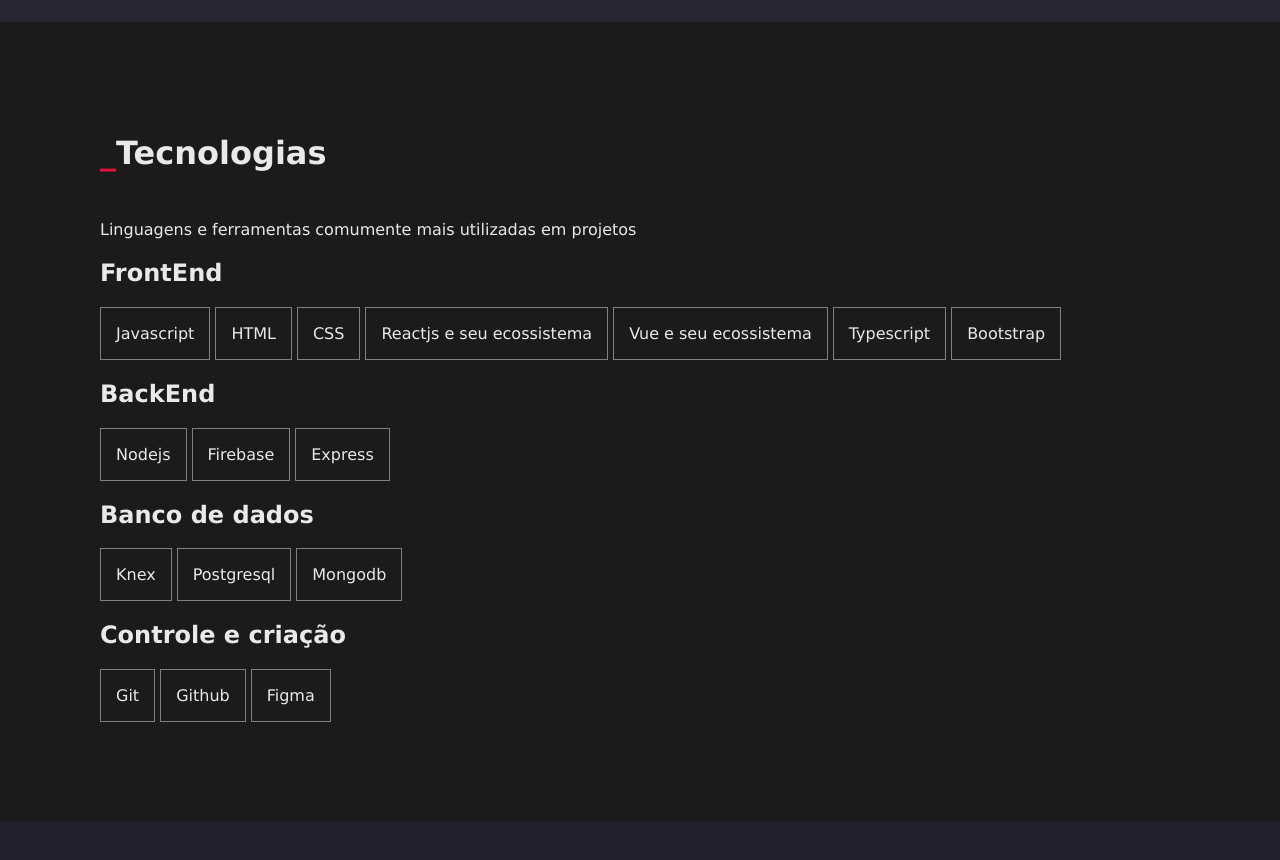
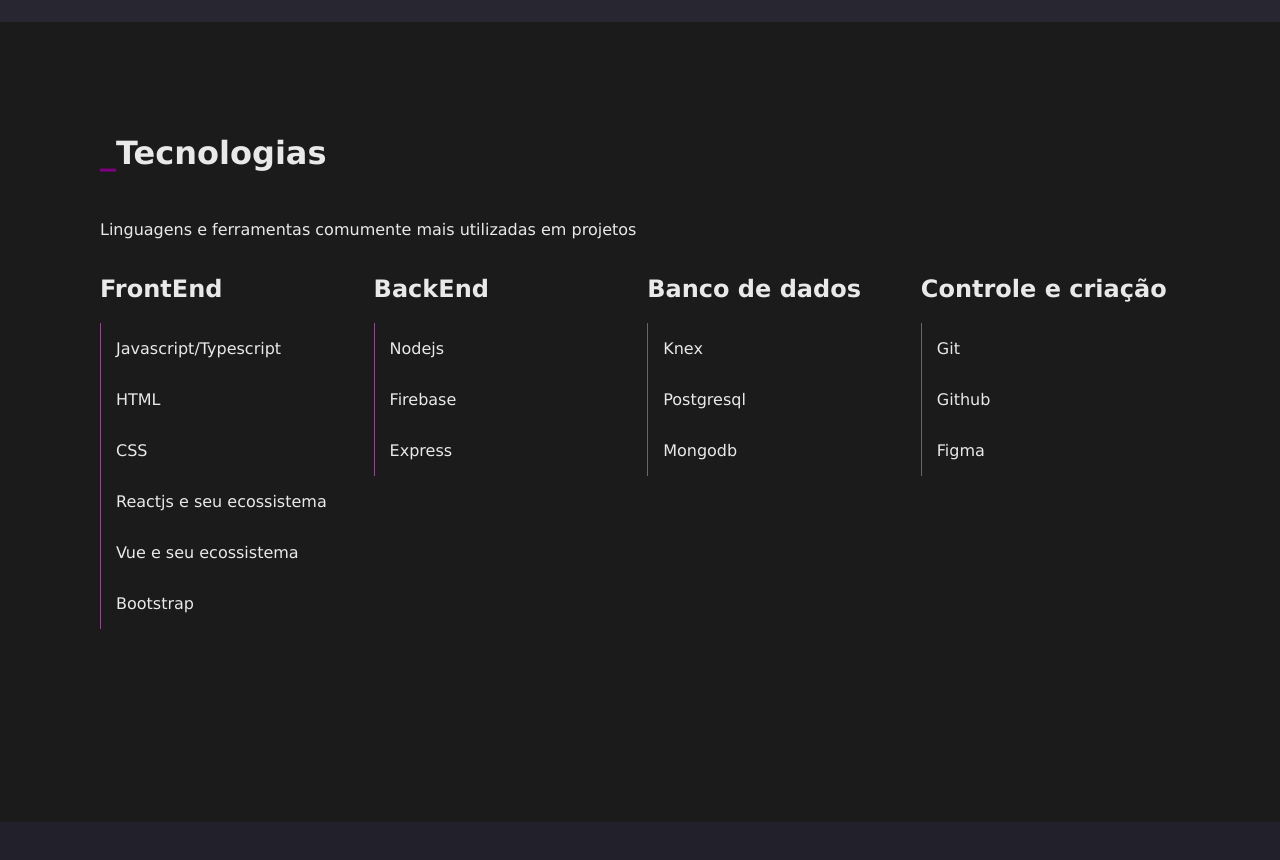
Before and after one commit to gustavohernandes11/portfolio-gustavo-hernandes, a Next.js app: page / in a window 1280 px wide. Shown: the part 1680-2540 px from the top of the page. Built offline with nearby package versions, Linux system fonts and the light colour scheme.

Commit message:
mudança de estilo no container de tecnologias

```diff
--- a/src/pages/index.jsx
+++ b/src/pages/index.jsx
@@ -34,35 +34,36 @@
       </Container>
 
       <Container full color="#1b1b1b">
-        <ContainerTitle color="crimson" id="tecnologias">Tecnologias </ContainerTitle>
+        <ContainerTitle color="purple" id="tecnologias">Tecnologias </ContainerTitle>
         <p>Linguagens e ferramentas comumente mais utilizadas em projetos</p>
+        <div className="techcontainer">
+        <div >
         <h2>FrontEnd</h2>
-        <div className="flexrow">
-          <TecnologyCard content="Javascript" />
+          <TecnologyCard content="Javascript/Typescript" />
           <TecnologyCard content="HTML" />
           <TecnologyCard content="CSS" />
           <TecnologyCard content="Reactjs e seu ecossistema" />
           <TecnologyCard content="Vue e seu ecossistema" />
-          <TecnologyCard content="Typescript" />
           <TecnologyCard content="Bootstrap" />
         </div>
+        <div >
         <h2>BackEnd</h2>
-        <div className="flexrow">
           <TecnologyCard content="Nodejs" />
           <TecnologyCard content="Firebase" />
           <TecnologyCard content="Express" />
         </div>
+        <div >
         <h2>Banco de dados</h2>
-        <div className="flexrow">
           <TecnologyCard content="Knex" />
           <TecnologyCard content="Postgresql" />
           <TecnologyCard content="Mongodb" />
         </div>
+        <div >
         <h2>Controle e criação</h2>
-        <div className="flexrow">
           <TecnologyCard content="Git" />
           <TecnologyCard content="Github" />
           <TecnologyCard content="Figma" />
+        </div>
         </div>
 
       </Container>
--- a/src/styles/TecnologyCard.module.css
+++ b/src/styles/TecnologyCard.module.css
@@ -1,12 +1,12 @@
 .tecnologycard {
-    border: 1px solid grey;
+    border-left: 1px solid rgb(141, 77, 141);
     margin-right: 5px;
     display: flex;
 }
 
 .tecnologyicon {
-    width: 40px;
-    height: 40px;
+    width: 30px;
+    height: 30px;
 }
 
 .tecnologycontent {
--- a/src/styles/globals.css
+++ b/src/styles/globals.css
@@ -50,3 +50,12 @@
     flex-direction: column;
     justify-content: space-around;
 }
+.techcontainer {
+    display: flex;
+    flex-direction: row;
+    justify-content: space-between;
+}
+.techcontainer div {
+    flex-basis: 24%;
+
+}
```
